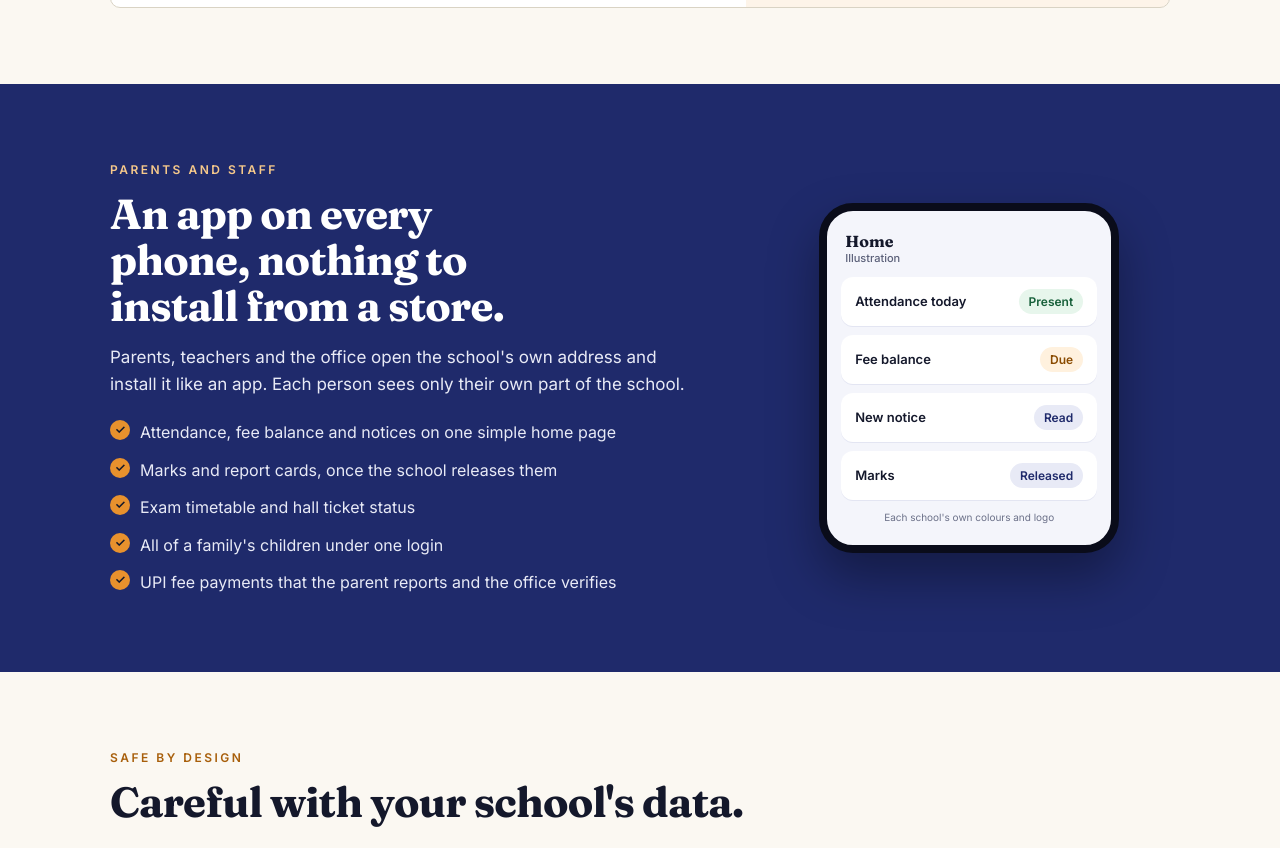
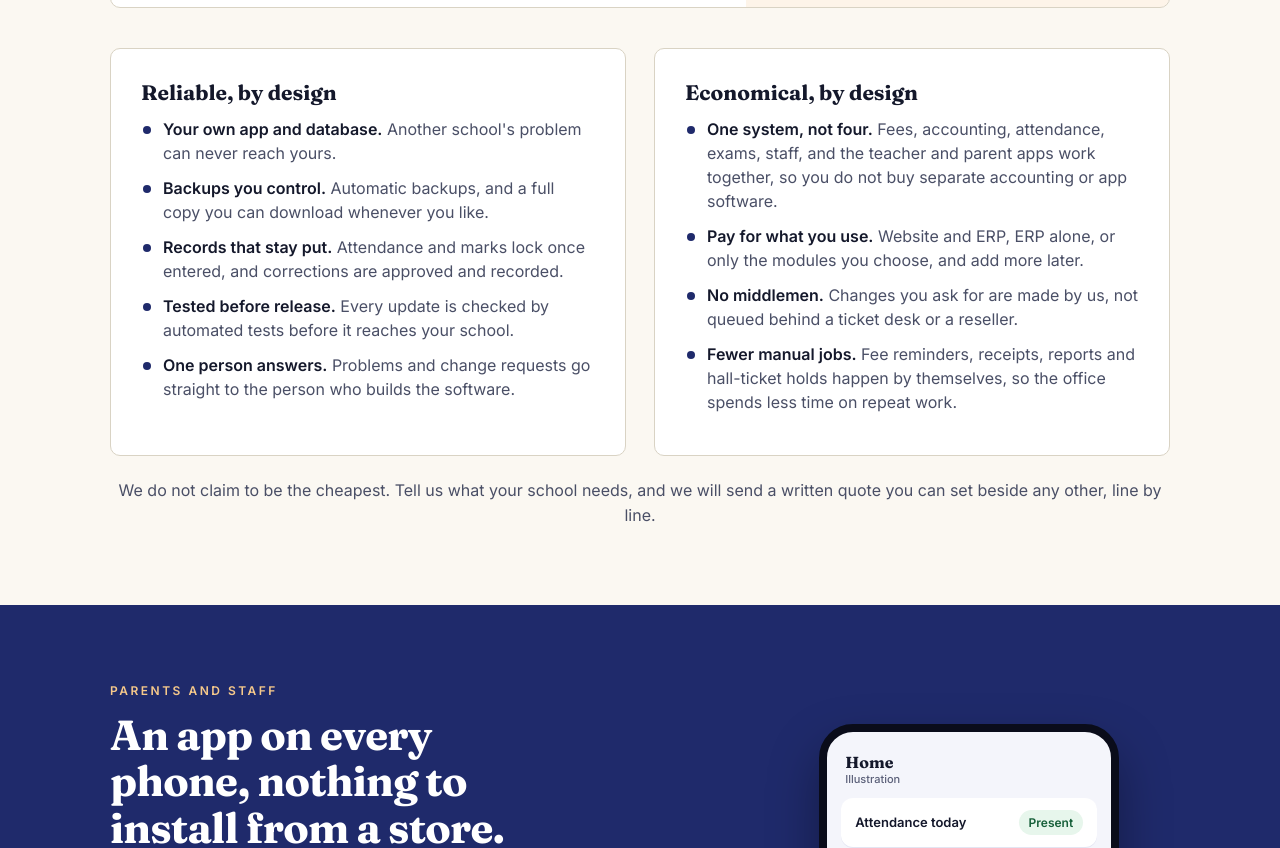
Before and after one commit to venumadhavsankavaram-boop/svmedtech-website, a plain HTML site: page index.html in a window 1280 px wide. Shown: the part 6433-7281 px from the top of the page. Drawn offline with Linux system fonts and the light colour scheme; no server answers.

Commit message:
Website: richer home page (stats, comparison, parent app, safety, school types), Andhra Pradesh only
Co-Authored-By: Claude Sonnet 5.5 <noreply@anthropic.com>

Claude-Session: https://claude.ai/code/session_015bYgSgdnNTtXayMAwD44Ze

```diff
--- a/index.html
+++ b/index.html
@@ -308,6 +308,15 @@ footer .wrap{display:flex;flex-wrap:wrap;justify-content:space-between;gap:10px;
 :root[data-theme="dark"] .sec-card{border-top-color:var(--gold)}
 .sec-card h3{font:700 19px var(--display);margin-bottom:6px}
 .sec-card p{color:var(--muted);font-size:15px}
+.rel{display:grid;grid-template-columns:repeat(2,minmax(0,1fr));gap:28px;margin-top:40px}
+.rel-card{border:1px solid var(--line);border-radius:10px;background:var(--surface);padding:clamp(20px,3vw,30px)}
+.rel-card h3{font:700 21px var(--display);margin:0 0 12px;color:var(--ink)}
+.rel-card ul{margin:0;padding:0;list-style:none}
+.rel-card li{position:relative;padding:0 0 11px 22px;color:var(--muted);font-size:16px;line-height:1.5}
+.rel-card li::before{content:"";position:absolute;left:2px;top:.55em;width:8px;height:8px;border-radius:50%;background:var(--navy)}
+.rel-card li b{color:var(--ink);font-weight:600}
+.rel-note{margin:22px 0 0;text-align:center;color:var(--muted);font-size:16px}
+@media (max-width:860px){.rel{grid-template-columns:minmax(0,1fr)}}
 @media (max-width:860px){.secure{grid-template-columns:repeat(2,minmax(0,1fr))}}
 @media (max-width:520px){.secure{grid-template-columns:minmax(0,1fr)}}
 .fit{display:grid;grid-template-columns:repeat(3,minmax(0,1fr));gap:18px}
@@ -500,6 +509,28 @@ footer .wrap{display:flex;flex-wrap:wrap;justify-content:space-between;gap:10px;
       <div class="r" role="row"><div class="k">Fees and hall tickets</div><div class="o">Handled by hand at exam time.</div><div class="w">An optional hold while fees are due, with every exception recorded.</div></div>
       <div class="r" role="row"><div class="k">What you pay for</div><div class="o">A fixed bundle.</div><div class="w">Website and ERP, ERP alone, or only the modules you choose.</div></div>
     </div>
+    <div class="rel">
+      <div class="rel-card">
+        <h3>Reliable, by design</h3>
+        <ul>
+          <li><b>Your own app and database.</b> Another school's problem can never reach yours.</li>
+          <li><b>Backups you control.</b> Automatic backups, and a full copy you can download whenever you like.</li>
+          <li><b>Records that stay put.</b> Attendance and marks lock once entered, and corrections are approved and recorded.</li>
+          <li><b>Tested before release.</b> Every update is checked by automated tests before it reaches your school.</li>
+          <li><b>One person answers.</b> Problems and change requests go straight to the person who builds the software.</li>
+        </ul>
+      </div>
+      <div class="rel-card">
+        <h3>Economical, by design</h3>
+        <ul>
+          <li><b>One system, not four.</b> Fees, accounting, attendance, exams, staff, and the teacher and parent apps work together, so you do not buy separate accounting or app software.</li>
+          <li><b>Pay for what you use.</b> Website and ERP, ERP alone, or only the modules you choose, and add more later.</li>
+          <li><b>No middlemen.</b> Changes you ask for are made by us, not queued behind a ticket desk or a reseller.</li>
+          <li><b>Fewer manual jobs.</b> Fee reminders, receipts, reports and hall-ticket holds happen by themselves, so the office spends less time on repeat work.</li>
+        </ul>
+      </div>
+    </div>
+    <p class="rel-note">We do not claim to be the cheapest. Tell us what your school needs, and we will send a written quote you can set beside any other, line by line.</p>
   </div>
 </section>
 
--- a/site.css
+++ b/site.css
@@ -278,6 +278,15 @@ footer .wrap{display:flex;flex-wrap:wrap;justify-content:space-between;gap:10px;
 :root[data-theme="dark"] .sec-card{border-top-color:var(--gold)}
 .sec-card h3{font:700 19px var(--display);margin-bottom:6px}
 .sec-card p{color:var(--muted);font-size:15px}
+.rel{display:grid;grid-template-columns:repeat(2,minmax(0,1fr));gap:28px;margin-top:40px}
+.rel-card{border:1px solid var(--line);border-radius:10px;background:var(--surface);padding:clamp(20px,3vw,30px)}
+.rel-card h3{font:700 21px var(--display);margin:0 0 12px;color:var(--ink)}
+.rel-card ul{margin:0;padding:0;list-style:none}
+.rel-card li{position:relative;padding:0 0 11px 22px;color:var(--muted);font-size:16px;line-height:1.5}
+.rel-card li::before{content:"";position:absolute;left:2px;top:.55em;width:8px;height:8px;border-radius:50%;background:var(--navy)}
+.rel-card li b{color:var(--ink);font-weight:600}
+.rel-note{margin:22px 0 0;text-align:center;color:var(--muted);font-size:16px}
+@media (max-width:860px){.rel{grid-template-columns:minmax(0,1fr)}}
 @media (max-width:860px){.secure{grid-template-columns:repeat(2,minmax(0,1fr))}}
 @media (max-width:520px){.secure{grid-template-columns:minmax(0,1fr)}}
 .fit{display:grid;grid-template-columns:repeat(3,minmax(0,1fr));gap:18px}
```
